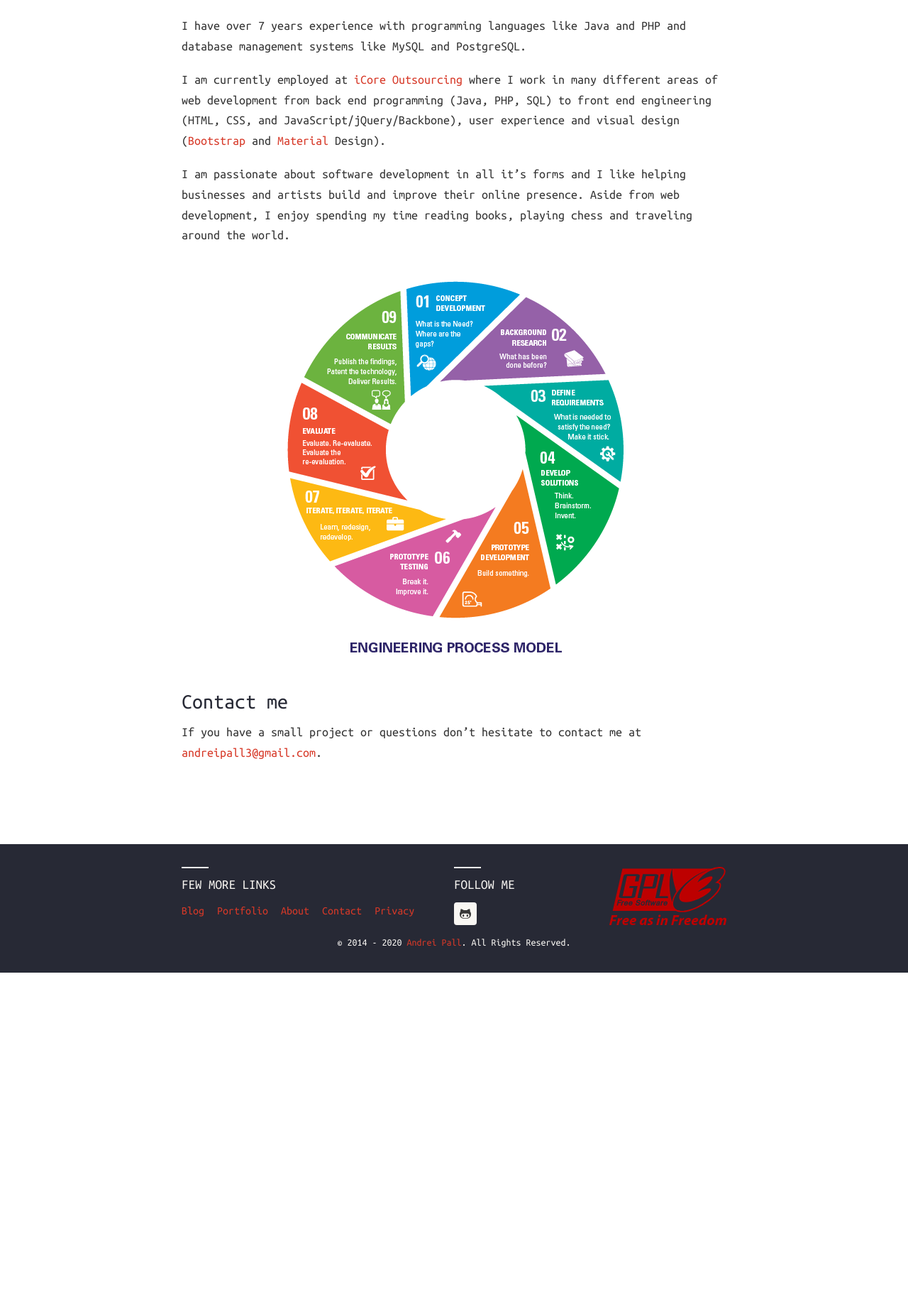
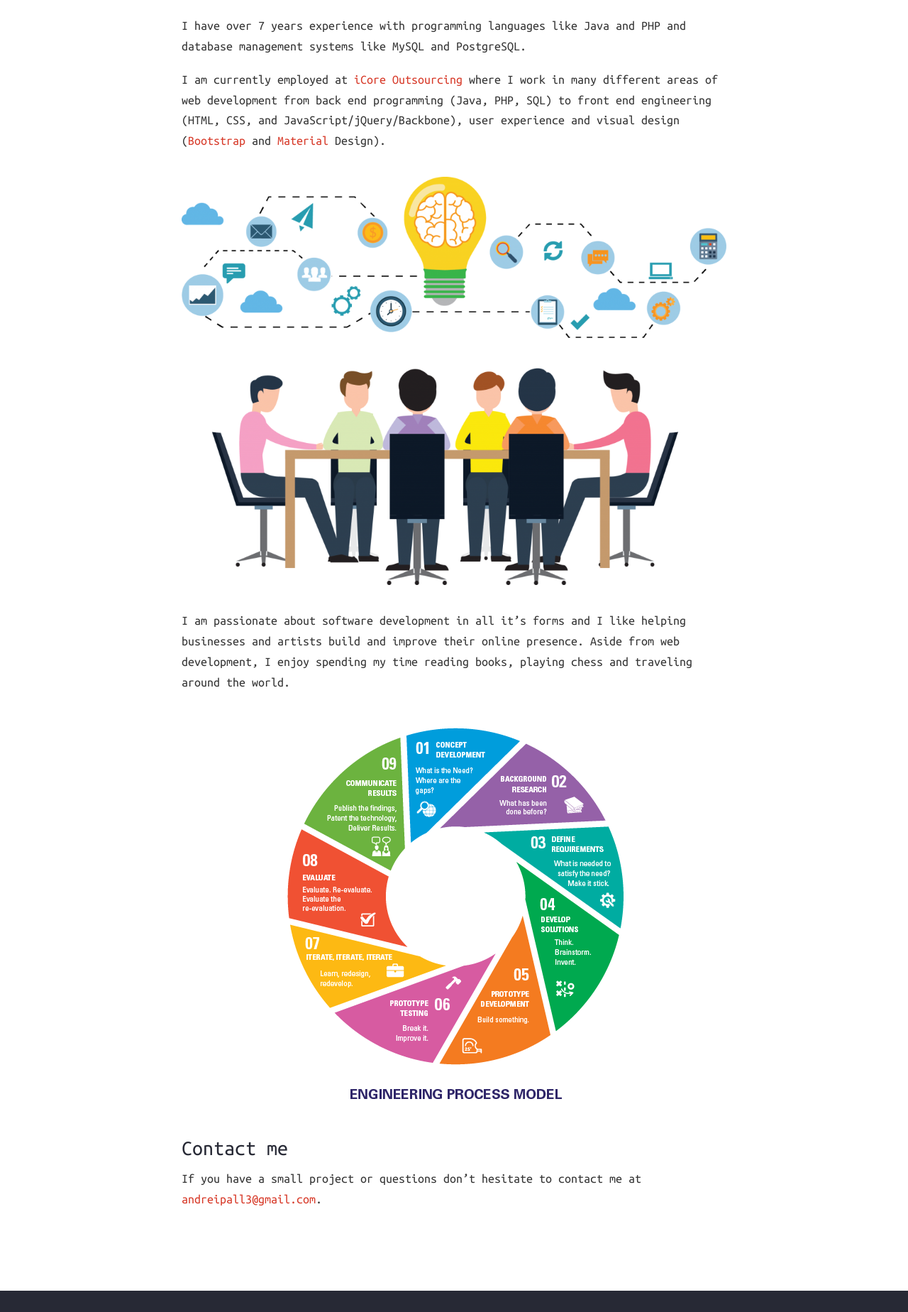
Before and after one commit to andreipall/andreipall.github.io, a Jekyll site: the page built from about.md, in a window 1280 px wide. Shown: the part 1300-3148 px from the top of the page at 71% size. Built offline with Jekyll 4.4.1, drawn with Linux system fonts in a browser that asks for light colours; comment, search, counter and statistics services are not loaded; before the commit the page ends 2670 px from its top, so only the background shows below that.

Commit message:
Update about.md

```diff
--- a/about.md
+++ b/about.md
@@ -16,6 +16,8 @@
 
 I am currently employed at <a href="https://www.icore.ro" target="_blank">iCore Outsourcing</a> where I work in many different areas of web development from back end programming (Java, PHP, SQL) to front end engineering (HTML, CSS, and JavaScript/jQuery/Backbone), user experience and visual design (<a href="https://getbootstrap.com" target="_blank">Bootstrap</a> and <a href="https://material.io" target="_blank">Material</a> Design).
 
+<img src="../assets/img/team.png" id="team-image" title="Team" />
+
 I am passionate about software development in all it’s forms and I like helping businesses and artists build and improve their online presence. Aside from web development, I enjoy spending my time reading books, playing chess and traveling around the world.
 
 <img src="../assets/img/agile.png" id="agile-image" title="Agile" />
```
